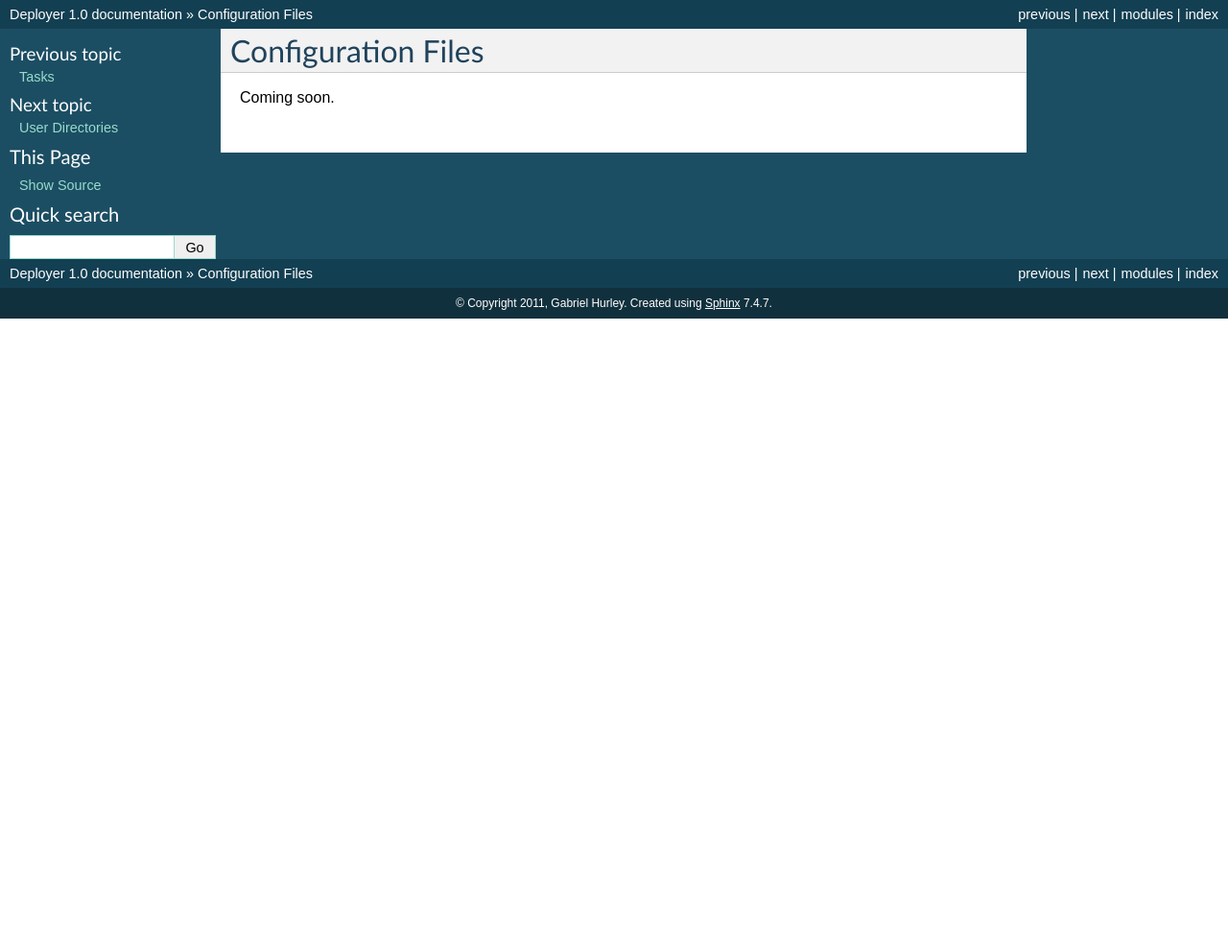
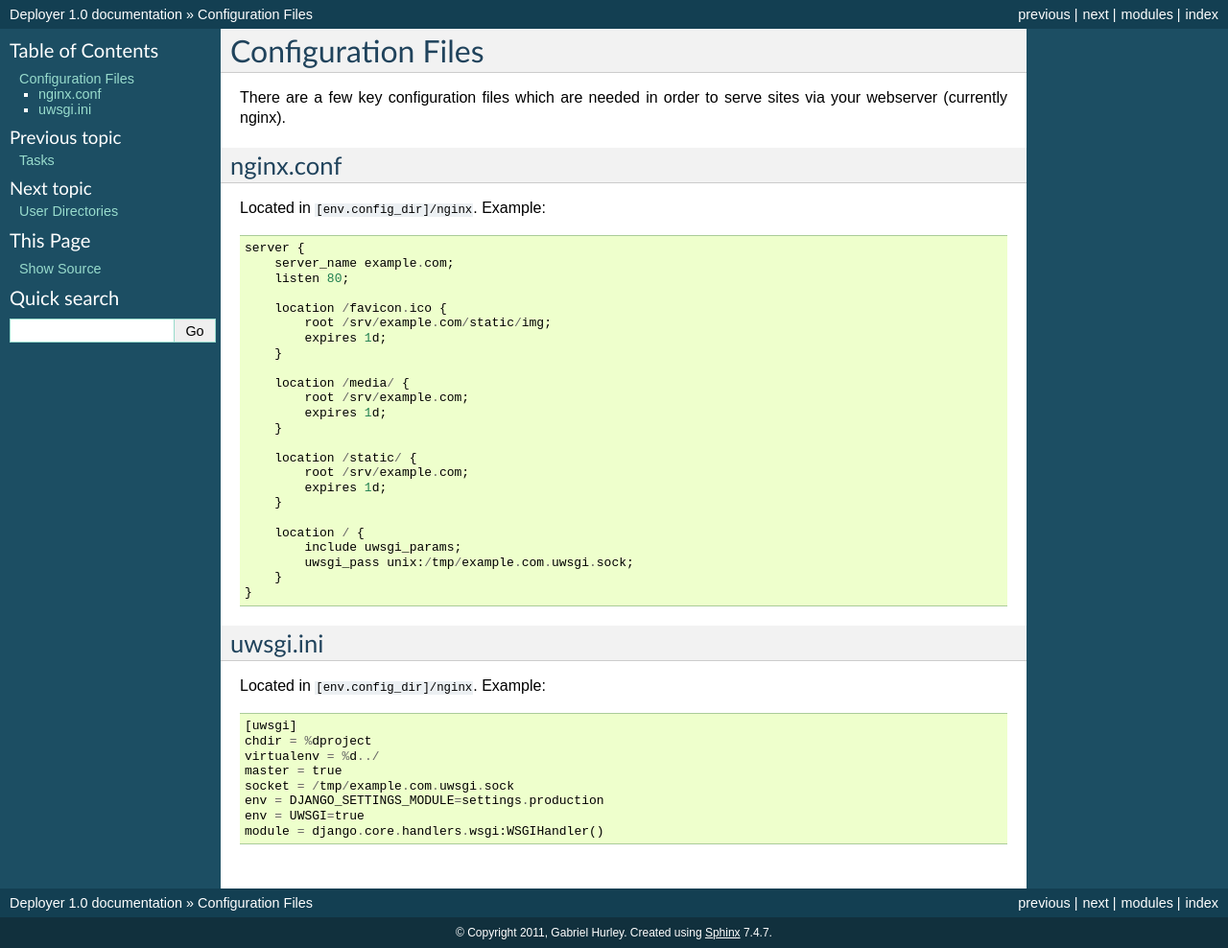
Before and after one commit to zerocoordinate/deployer, a Sphinx documentation site: the page built from docs/config_files.rst, in a window 1280 px wide. Shown: the whole page at 96% size. Built offline with Sphinx 7.4.7, drawn with Linux system fonts in a browser that asks for light colours; before the commit the page ends 900 px from its top, so only the background shows below that.

Commit message:
Lots of updates/changes to support better deployment strategy. Plus adds sample configs to docs.

```diff
--- a/docs/config_files.rst
+++ b/docs/config_files.rst
@@ -1,4 +1,50 @@
+===================
 Configuration Files
 ===================
 
-Coming soon.
+There are a few key configuration files which are needed in order to serve
+sites via your webserver (currently nginx).
+
+nginx.conf
+==========
+
+Located in ``[env.config_dir]/nginx``. Example::
+
+    server {
+        server_name example.com;
+        listen 80;
+
+        location /favicon.ico {
+            root /srv/example.com/static/img;
+            expires 1d;
+        }
+
+        location /media/ {
+            root /srv/example.com;
+            expires 1d;
+        }
+
+        location /static/ {
+            root /srv/example.com;
+            expires 1d;
+        }
+
+        location / {
+            include uwsgi_params;
+            uwsgi_pass unix:/tmp/example.com.uwsgi.sock;
+        }
+    }
+
+uwsgi.ini
+=========
+
+Located in ``[env.config_dir]/nginx``. Example::
+
+    [uwsgi]
+    chdir = %dproject
+    virtualenv = %d../
+    master = true
+    socket = /tmp/example.com.uwsgi.sock
+    env = DJANGO_SETTINGS_MODULE=settings.production
+    env = UWSGI=true
+    module = django.core.handlers.wsgi:WSGIHandler()
```
Also changed, not shown: docs/index.rst (+22 -0 lines), 3 other files.
